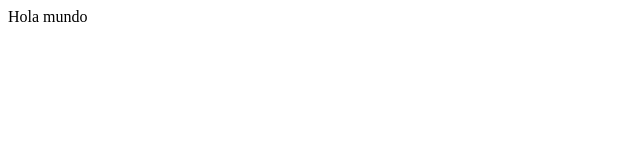
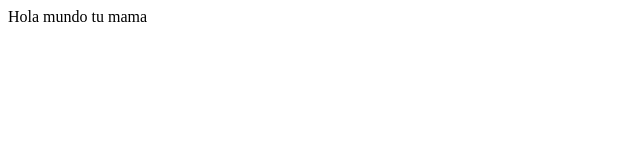
Before and after one commit to julcontrerass/repositorio-henry, a plain HTML site: page index.html in a window 1280 px wide. Shown: the full height of the page, 0-640 px from the left. Drawn offline with Linux system fonts and the light colour scheme.

Commit message:
Update index.html

```diff
--- a/index.html
+++ b/index.html
@@ -1,5 +1,6 @@
 <html>
 <body>
-    Hola mundo
+    Hola mundo tu mama
+
 </body>
 </html>
```
